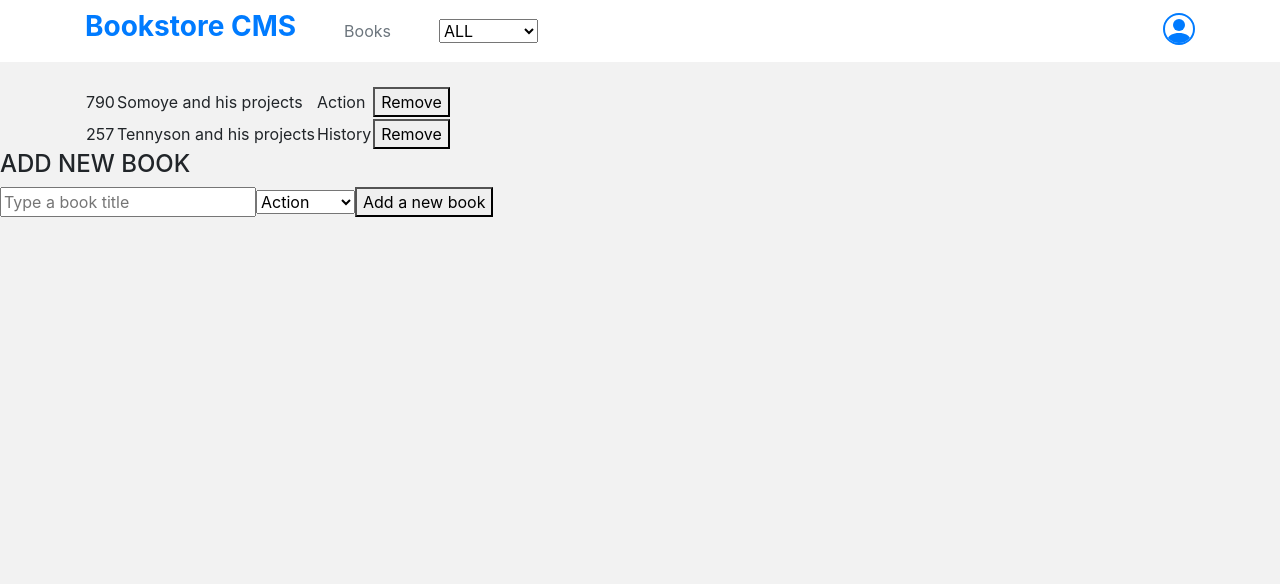
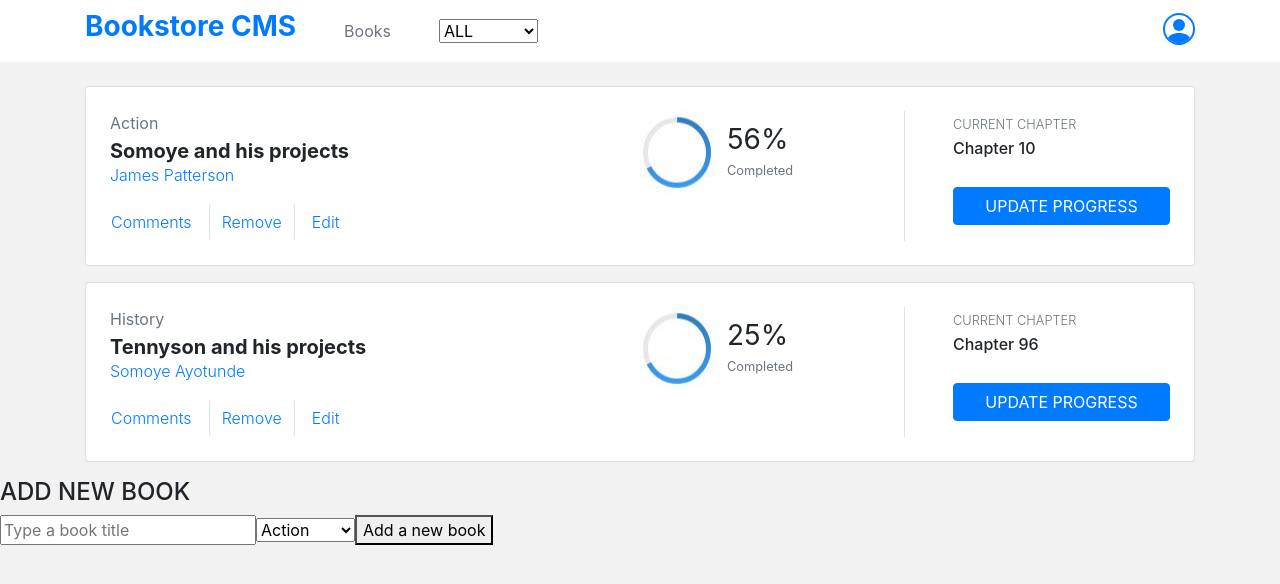
Before and after one commit to somoye123/Book-store, a React (Create React App) app: page / in a window 1280 px wide. Shown: the top 584 px of the page. Built offline with nearby package versions, Linux system fonts and the light colour scheme.

Commit message:
implement book component UI design

```diff
--- a/src/components/Book.js
+++ b/src/components/Book.js
@@ -1,23 +1,48 @@
 import React from 'react';
 import PropTypes from 'prop-types';
+import Spinner from '../assets/spinner.JPG';
+import Constant from '../common/constantModule';
 
 const Book = ({ book, handleRemoveBook }) => {
   const { id, title, category } = book;
   return (
-    <tr>
-      <td>
-        {id}
-      </td>
-      <td>
-        {title}
-      </td>
-      <td>
-        {category}
-      </td>
-      <td>
-        <button type="button" onClick={() => handleRemoveBook(id)}>Remove</button>
-      </td>
-    </tr>
+    <article className="card mb-3 p-4">
+      <div className="row no-gutters">
+        <div className="col-md-6">
+          <span className="text-secondary">{category}</span>
+          <h5 className="font-weight-bold mb-0 mt-1">{title}</h5>
+          <span className="text-primary font-weight-light">{Constant.authors[Math.floor(Math.random() * 6)]}</span>
+          <div className="mt-3">
+            <span className="text-primary font-weight-light btn p-0">Comments</span>
+            <button type="button" className="text-primary btn font-weight-light border-right border-left mx-3" onClick={() => handleRemoveBook(id)}>Remove</button>
+            <span className="text-primary font-weight-light btn p-0">Edit</span>
+          </div>
+        </div>
+        <div className="col-md-3 border-right">
+          <div className="d-flex">
+            <img src={Spinner} alt="Spinner" />
+            <div className="m-2 p-1">
+              <h3 className="font-weight-normal mb-0">
+                {Math.floor(Math.random() * 100)}
+                %
+              </h3>
+              <small className="text-secondary">Completed</small>
+            </div>
+          </div>
+        </div>
+        <div className="col-md-3 pl-5">
+          <small className="text-secondary font-weight-light">CURRENT CHAPTER</small>
+          <h6 className="py-1">
+            <span>
+              Chapter
+              {' '}
+              {Math.floor(Math.random() * 100)}
+            </span>
+          </h6>
+          <button type="button" className="btn btn-primary w-100 mt-3">UPDATE PROGRESS</button>
+        </div>
+      </div>
+    </article>
   );
 };
 Book.propTypes = {
```
